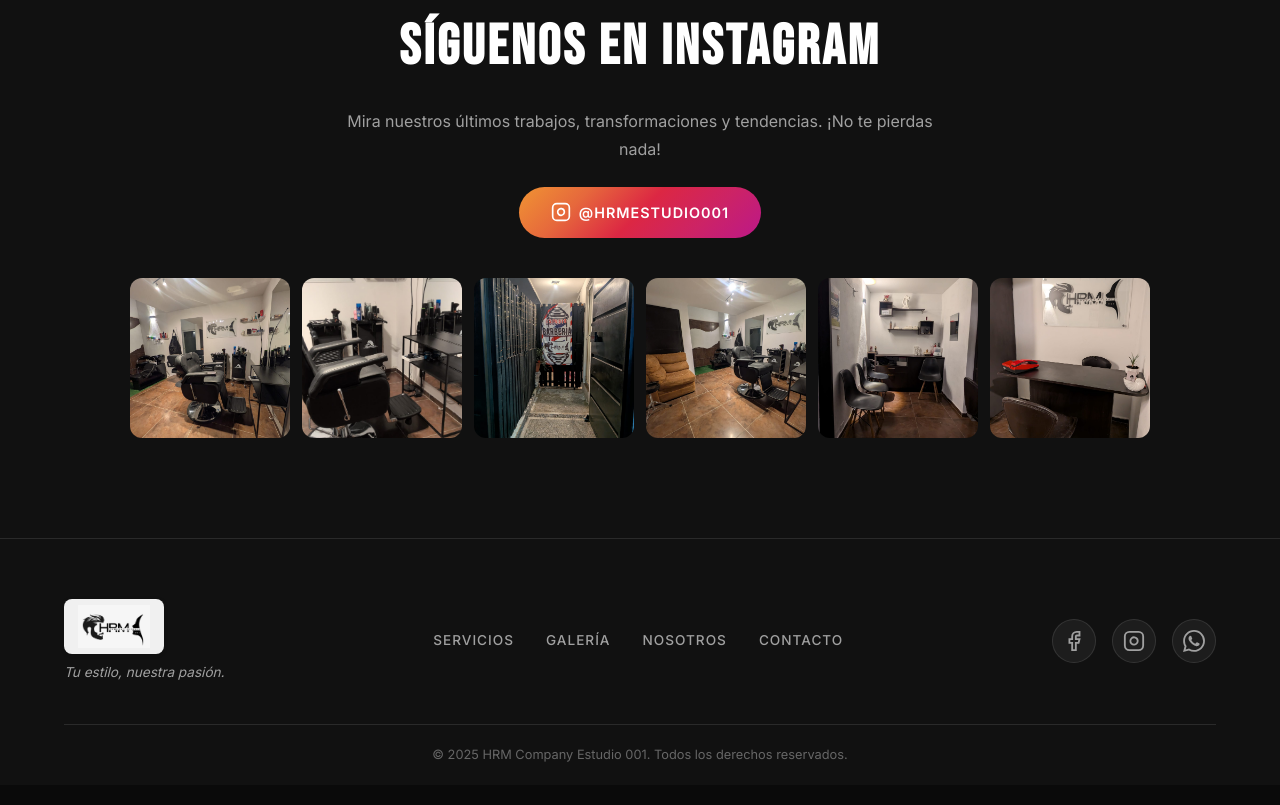
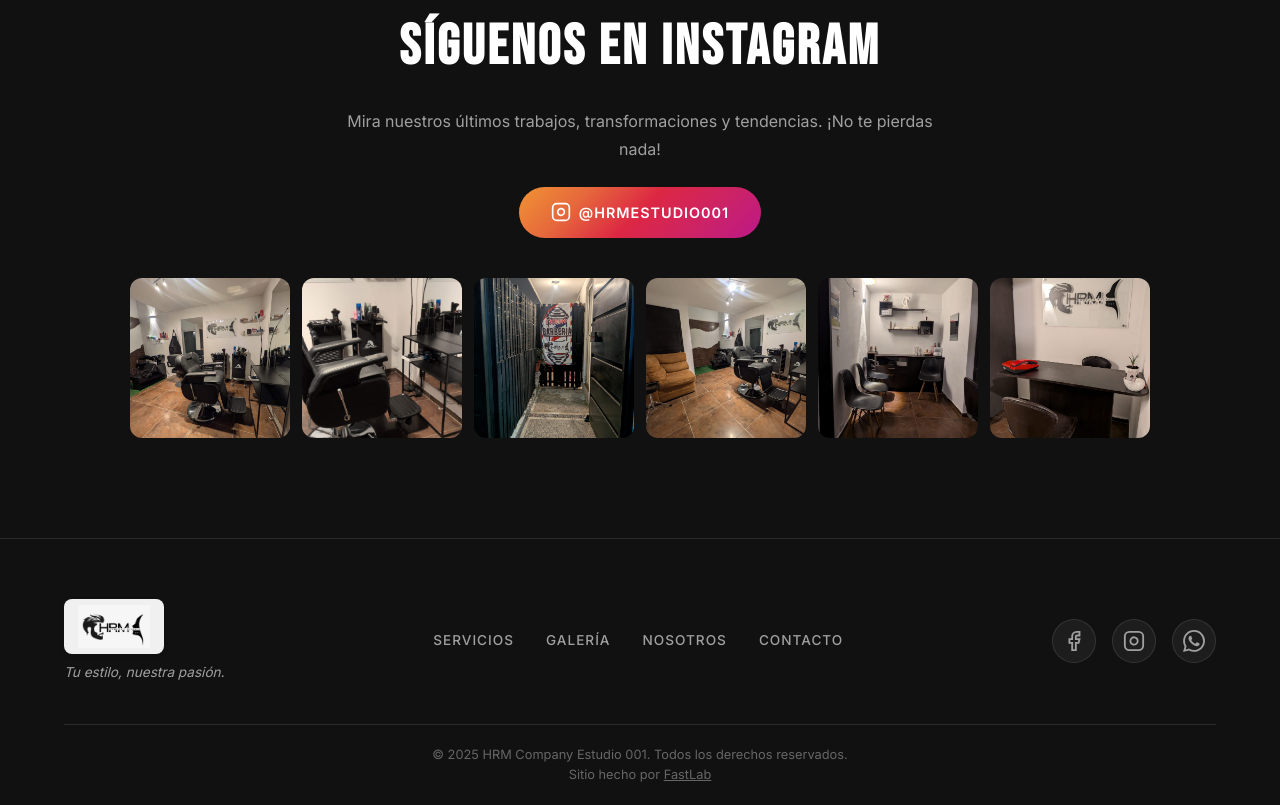
Before and after one commit to Droko1982/hrm-estudio, a plain HTML site: page index.html in a window 1280 px wide. Shown: the part 10692-11497 px from the top of the page. Drawn offline with Linux system fonts and the light colour scheme.

Commit message:
Crédito: sitio hecho por FastLab (fastlabstudio.com)

```diff
--- a/index.html
+++ b/index.html
@@ -993,6 +993,7 @@
       </div>
       <div class="footer-bottom">
         <p>&copy; 2025 HRM Company Estudio 001. <span data-es="Todos los derechos reservados." data-en="All rights reserved.">Todos los derechos reservados.</span></p>
+        <p><span data-es="Sitio hecho por" data-en="Website by">Sitio hecho por</span> <a href="https://fastlabstudio.com/es" target="_blank" rel="noopener" style="color:inherit;text-decoration:underline">FastLab</a></p>
       </div>
     </div>
   </footer>
```
